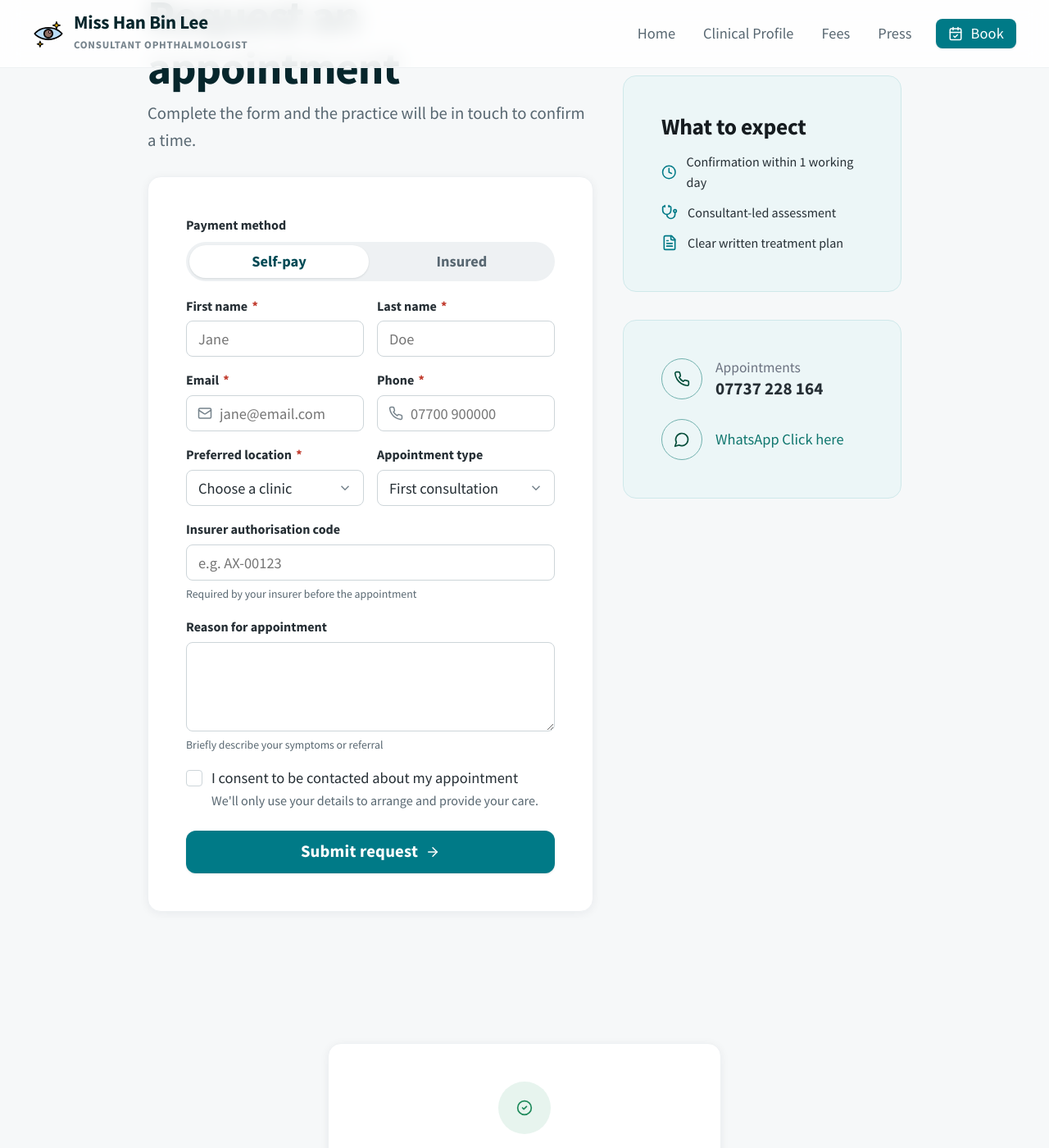
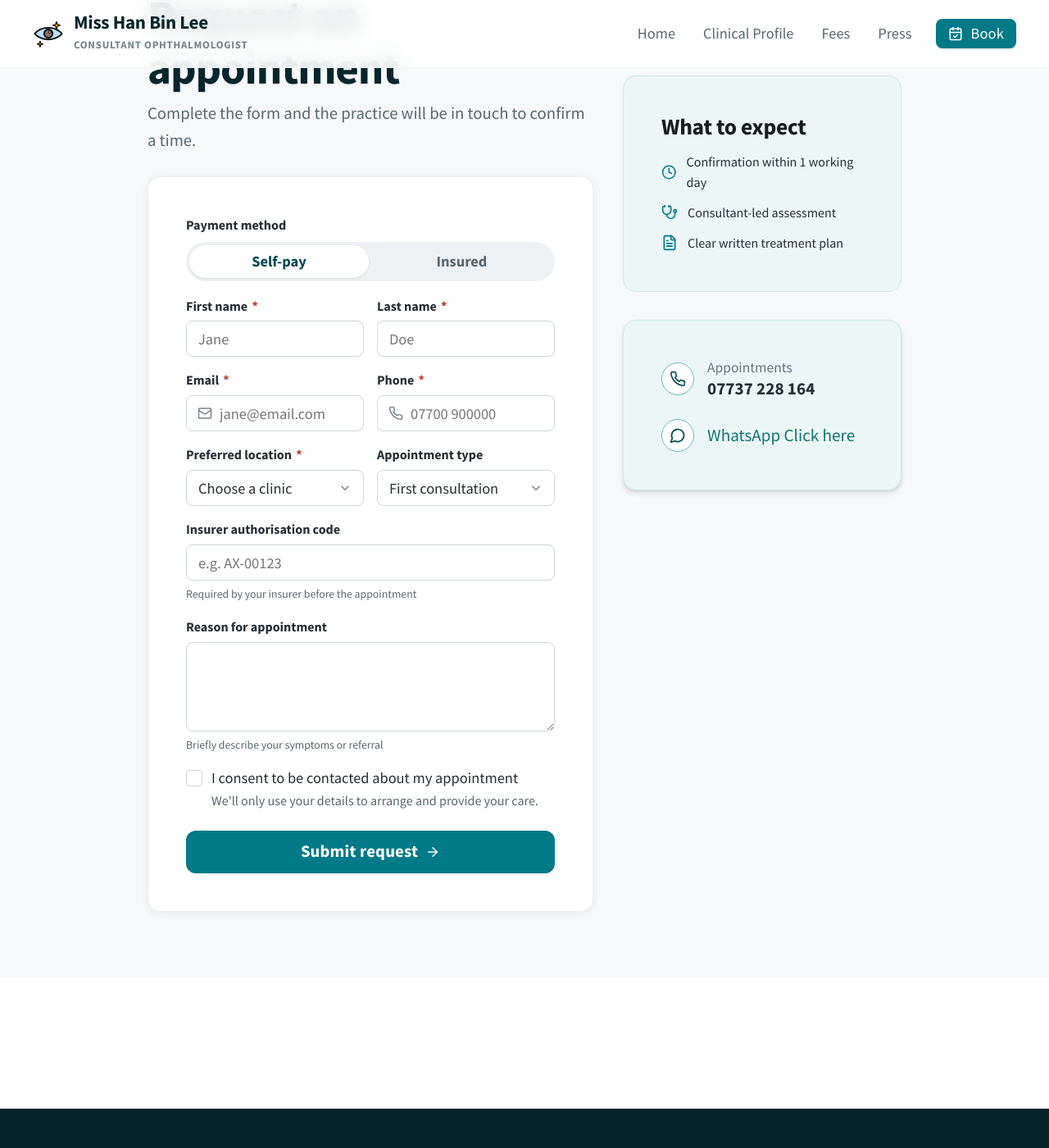
Before and after one commit to kuroya-8/hanbinlee.co.uk, a Jekyll site: the page built from booking.html, in a window 1280 px wide and 1400 px high, scrolled down 218 px. Shown: the whole window at 82% size. Built offline with Jekyll 4.4.1, drawn with Linux system fonts in a browser that asks for light colours; some of the changed text lies outside the part shown.

Commit message:
booking links and some text

```diff
--- a/_config.yml
+++ b/_config.yml
@@ -8,7 +8,7 @@ tagline: "Consultant Ophthalmologist"
 description: >-
   Miss Han Bin Lee is a consultant ophthalmologist specialising in cataract
   surgery and complex corneal conditions across NHS and private practice in
-  London and Surrey.
+  Surrey, Berkshire &amp; Kent at Benenden Hospital.
 
 # Set `url` to your domain and `baseurl` to "" for a user/org or custom-domain
 # site. For a project page served at https://<user>.github.io/<repo>/, set
--- a/booking.html
+++ b/booking.html
@@ -92,27 +92,47 @@ description: "Request an appointment with Miss Han Bin Lee. The practice confirm
           <div class="expect-row"><i data-lucide="stethoscope"></i><span style="font-size:var(--text-sm)">Consultant-led assessment</span></div>
           <div class="expect-row" style="margin-bottom:0"><i data-lucide="file-text"></i><span style="font-size:var(--text-sm)">Clear written treatment plan</span></div>
         </div>
-<div class="card card--tint card--lg" style="margin-top: 16px;">
+
+        <!-- Contact Options -->
+        <div class="card card--tint card--lg" style="margin-top: 16px; box-shadow: 0 4px 6px rgba(0,0,0,0.1), 0 1px 3px rgba(0,0,0,0.08);">
+
+          <style>
+            /* This ensures hovering ANYWHERE on the row triggers the icon's shadow effect */
+            .contact-row-link:hover .icon-btn {
+              box-shadow: 0 4px 6px rgba(0,0,0,0.12);
+              transform: translateY(-2px);
+              border-color: #0f766e; /* Subtle border highlight */
+            }
+            .contact-row-link .icon-btn {
+              transition: all 0.2s ease;
+            }
+          </style>
+
           <div style="display: flex; flex-direction: column; gap: 24px;">
 
-            <div style="display: flex; align-items: center; gap: 16px;">
-              <div style="width: 50px; height: 50px; border: 1px solid #71b1ae; border-radius: 50%; display: flex; justify-content: center; align-items: center; flex-shrink: 0;">
-                <i data-lucide="phone" style="color: #064e3b;"></i>
+            <a href="tel:07737228164" class="contact-row-link" style="display: flex; align-items: center; gap: 16px; text-decoration: none; color: inherit; cursor: pointer;">
+              <div class="icon-btn icon-btn--round icon-btn--secondary" style="flex-shrink: 0;">
+                <i data-lucide="phone"></i>
               </div>
               <div style="display: flex; flex-direction: column; line-height: 1.3;">
                 <span style="color: #6b7280; font-size: 0.95rem;">Appointments</span>
-                <a href="tel:07737228164" style="font-weight: 700; color: currentColor; text-decoration: none; font-size: 1.15rem;">07737 228 164</a>
+                <span style="font-weight: 700; font-size: 1.15rem;">07737 228 164</span>
               </div>
-            </div>
+            </a>
 
-            <div style="display: flex; align-items: center; gap: 16px;">
-              <div style="width: 50px; height: 50px; border: 1px solid #71b1ae; border-radius: 50%; display: flex; justify-content: center; align-items: center; flex-shrink: 0;">
-                <i data-lucide="message-circle" style="color: #064e3b;"></i>
+            <a href="https://wa.me/447737228164" class="contact-row-link" style="display: flex; align-items: center; gap: 16px; text-decoration: none; color: inherit; cursor: pointer;">
+              <div class="icon-btn icon-btn--round icon-btn--secondary" style="flex-shrink: 0;">
+                <i data-lucide="message-circle"></i>
               </div>
               <div>
-                <a href="https://wa.me/447737228164" style="color: #0f766e; font-size: 1rem; text-decoration: none; font-weight: 500;">WhatsApp Click here</a>
+                <span style="color: #0f766e; font-size: 1.15rem; font-weight: 500;">WhatsApp Click here</span>
               </div>
-            </div>
+            </a>
+
+          </div>
+        </div>
+
+</a>
 
           </div>
         </div>
@@ -121,11 +141,3 @@ description: "Request an appointment with Miss Han Bin Lee. The practice confirm
   </div>
 
   <div class="booking-success" data-booking-success hidden>
-    <div class="card card--lg">
-      <span class="ok"><i data-lucide="check-circle-2"></i></span>
-      <h2 style="margin:0 0 10px">Request received</h2>
-      <p style="font-size:var(--text-base);color:var(--text-muted);line-height:1.6;margin:0 0 24px">Thank you — the practice will confirm your appointment by text within one working day.</p>
-      <a class="btn btn--primary" href="{{ '/' | relative_url }}">Back to home</a>
-    </div>
-  </div>
-</div>
--- a/index.html
+++ b/index.html
@@ -3,13 +3,13 @@ layout: default
 nav_id: home
 permalink: /
 title: null
-description: "Consultant Ophthalmic Surgeon specialising in cataract surgery and complex corneal conditions in London and Surrey."
+description: "Consultant Ophthalmic Surgeon specialising in cataract surgery and complex corneal conditions in Surrey and Berkshire."
 ---
 
 <section class="hero">
   <div class="hero-inner">
     <div>
-      <span class="eyebrow">Consultant Ophthalmic Surgeon · London &amp; Surrey</span>
+      <span class="eyebrow">Consultant Ophthalmic Surgeon · Surrey &amp; Berkshire</span>
       <h1>Clearer vision, expertly restored.</h1>
       <p class="lead">{{ site.practice.honorific }} {{ site.practice.full_name }} is a Consultant Ophthalmic Surgeon specialising in cataract surgery and complex corneal conditions — combining digital precision with patient-centred care.</p>
       <div class="hero-tags">
```
Also changed, not shown: 3 other files.
